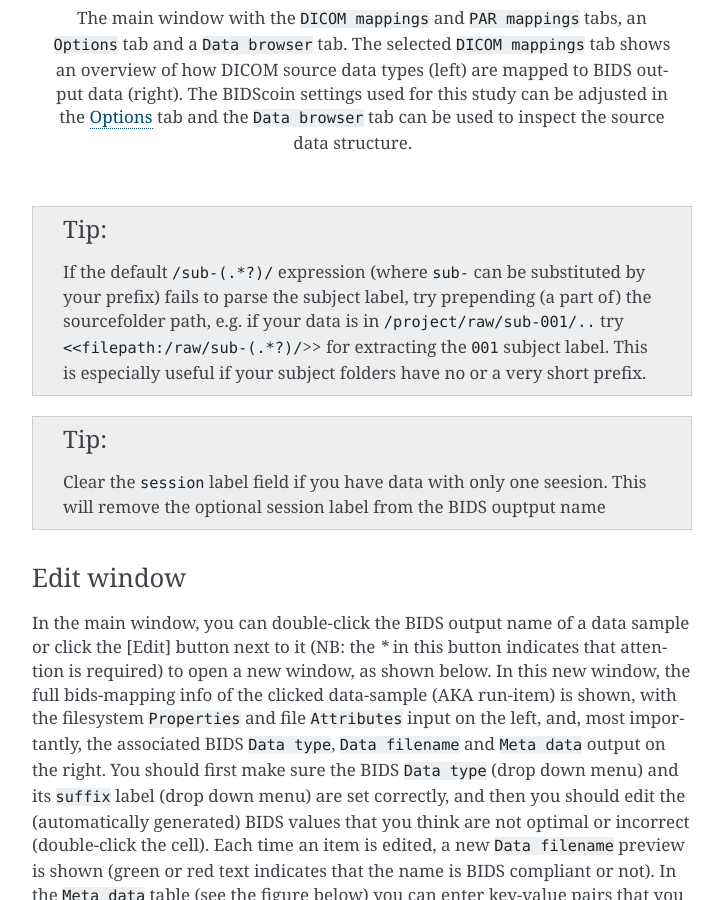
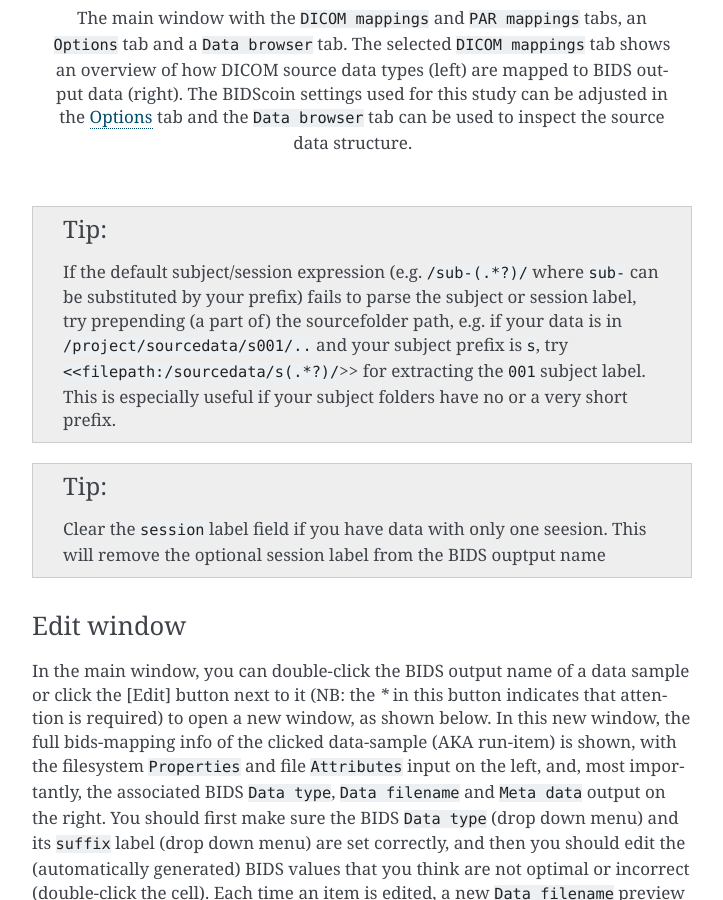
Before and after one commit to Donders-Institute/bidscoin, a Sphinx documentation site: the page built from docs/workflow.rst, in a window 1280 px wide and 900 px high, scrolled down 3708 px. Shown: the whole window, without its empty margins (388-1111 px from the left). Built offline with Sphinx 7.4.7, drawn with Linux system fonts in a browser that asks for light colours.

Commit message:
Minor documentation tweak

```diff
--- a/docs/workflow.rst
+++ b/docs/workflow.rst
@@ -123,7 +123,7 @@
    The main window with the ``DICOM mappings`` and ``PAR mappings`` tabs, an ``Options`` tab and a ``Data browser`` tab. The selected ``DICOM mappings`` tab shows an overview of how DICOM source data types (left) are mapped to BIDS output data (right). The BIDScoin settings used for this study can be adjusted in the `Options <options.html>`__ tab and the ``Data browser`` tab can be used to inspect the source data structure.
 
 .. tip::
-   If the default ``/sub-(.*?)/`` expression (where ``sub-`` can be substituted by your prefix) fails to parse the subject label, try prepending (a part of) the sourcefolder path, e.g. if your data is in ``/project/raw/sub-001/..`` try ``<<filepath:/raw/sub-(.*?)/``>> for extracting the ``001`` subject label. This is especially useful if your subject folders have no or a very short prefix.
+   If the default subject/session expression (e.g. ``/sub-(.*?)/`` where ``sub-`` can be substituted by your prefix) fails to parse the subject or session label, try prepending (a part of) the sourcefolder path, e.g. if your data is in ``/project/sourcedata/s001/..`` and your subject prefix is ``s``, try ``<<filepath:/sourcedata/s(.*?)/``>> for extracting the ``001`` subject label. This is especially useful if your subject folders have no or a very short prefix.
 
 .. tip::
    Clear the ``session`` label field if you have data with only one seesion. This will remove the optional session label from the BIDS ouptput name
```
